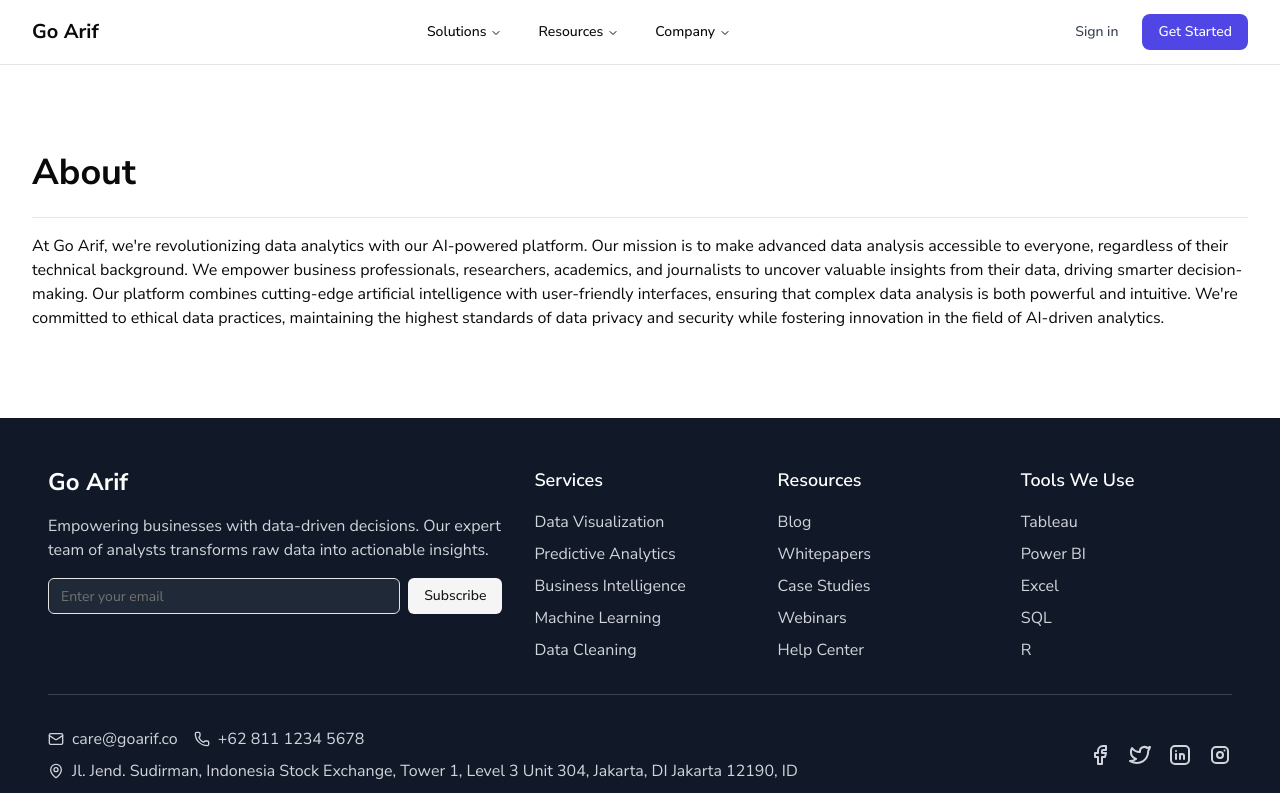
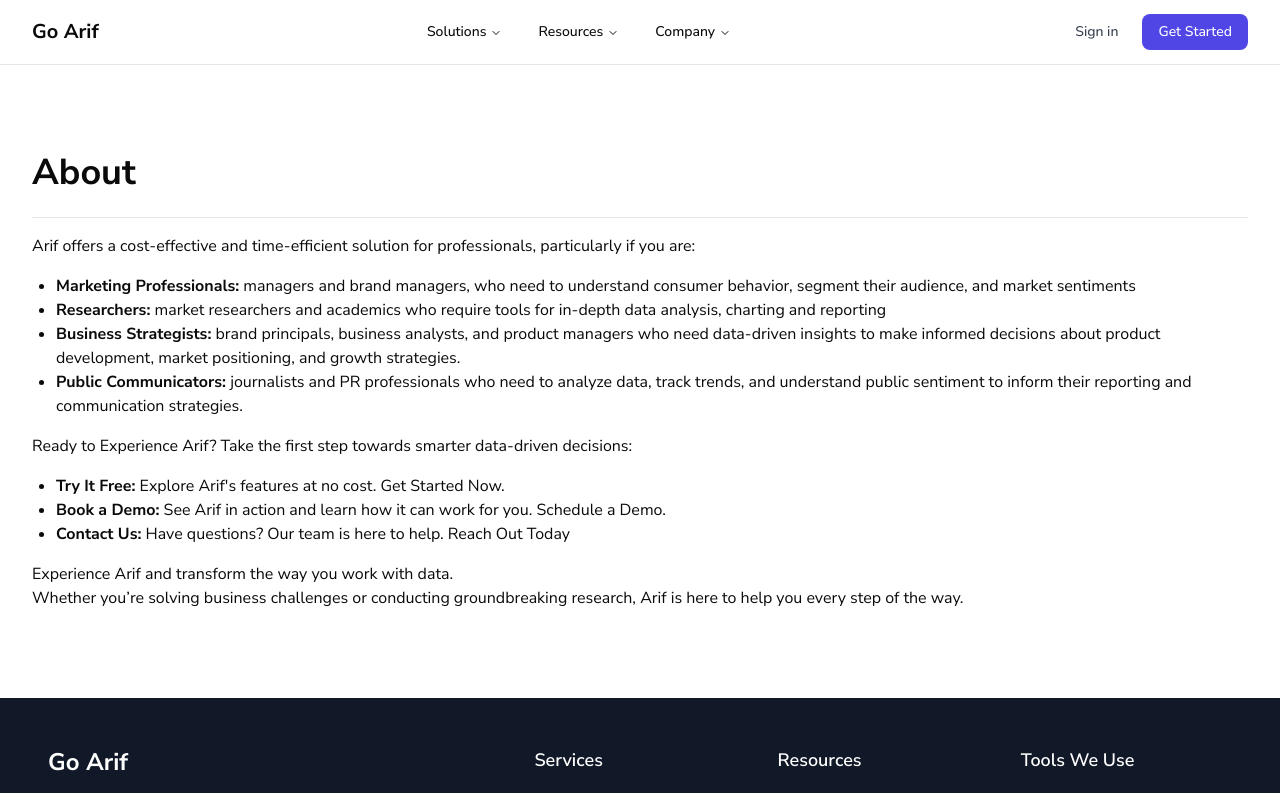
Before and after one commit to gariftech/goarif-profile, a Next.js app: page /about in a window 1280 px wide. Shown: the top 793 px of the page. Built offline with nearby package versions, Linux system fonts and the light colour scheme.

Commit message:
fix: update about page

```diff
--- a/src/app/(site)/about/page.tsx
+++ b/src/app/(site)/about/page.tsx
@@ -12,16 +12,55 @@ export default function AboutPage() {
     <section className="container py-10 flex-1">
       <h1 className="text-4xl font-bold mb-6">About</h1>
       <Separator className="my-4" />
-      <p className="text-base">
-        At Go Arif, we&apos;re revolutionizing data analytics with our AI-powered platform. Our
-        mission is to make advanced data analysis accessible to everyone, regardless of their
-        technical background. We empower business professionals, researchers, academics, and
-        journalists to uncover valuable insights from their data, driving smarter decision-making.
-        Our platform combines cutting-edge artificial intelligence with user-friendly interfaces,
-        ensuring that complex data analysis is both powerful and intuitive. We&apos;re committed to
-        ethical data practices, maintaining the highest standards of data privacy and security while
-        fostering innovation in the field of AI-driven analytics.
-      </p>
+      <div className="text-base space-y-4">
+        <p>
+          Arif offers a cost-effective and time-efficient solution for professionals, particularly
+          if you are:
+        </p>
+
+        <ul className="list-disc pl-6">
+          <li>
+            <strong>Marketing Professionals:</strong> managers and brand managers, who need to
+            understand consumer behavior, segment their audience, and market sentiments
+          </li>
+          <li>
+            <strong>Researchers:</strong> market researchers and academics who require tools for
+            in-depth data analysis, charting and reporting
+          </li>
+          <li>
+            <strong>Business Strategists:</strong> brand principals, business analysts, and product
+            managers who need data-driven insights to make informed decisions about product
+            development, market positioning, and growth strategies.
+          </li>
+          <li>
+            <strong>Public Communicators:</strong> journalists and PR professionals who need to
+            analyze data, track trends, and understand public sentiment to inform their reporting
+            and communication strategies.
+          </li>
+        </ul>
+
+        <p>Ready to Experience Arif? Take the first step towards smarter data-driven decisions:</p>
+
+        <ul className="list-disc pl-6">
+          <li>
+            <strong>Try It Free:</strong> Explore Arif&apos;s features at no cost. Get Started Now.
+          </li>
+          <li>
+            <strong>Book a Demo:</strong> See Arif in action and learn how it can work for you.
+            Schedule a Demo.
+          </li>
+          <li>
+            <strong>Contact Us:</strong> Have questions? Our team is here to help. Reach Out Today
+          </li>
+        </ul>
+
+        <p>
+          Experience Arif and transform the way you work with data.
+          <br />
+          Whether you’re solving business challenges or conducting groundbreaking research, Arif is
+          here to help you every step of the way.
+        </p>
+      </div>
     </section>
   )
 }
```
